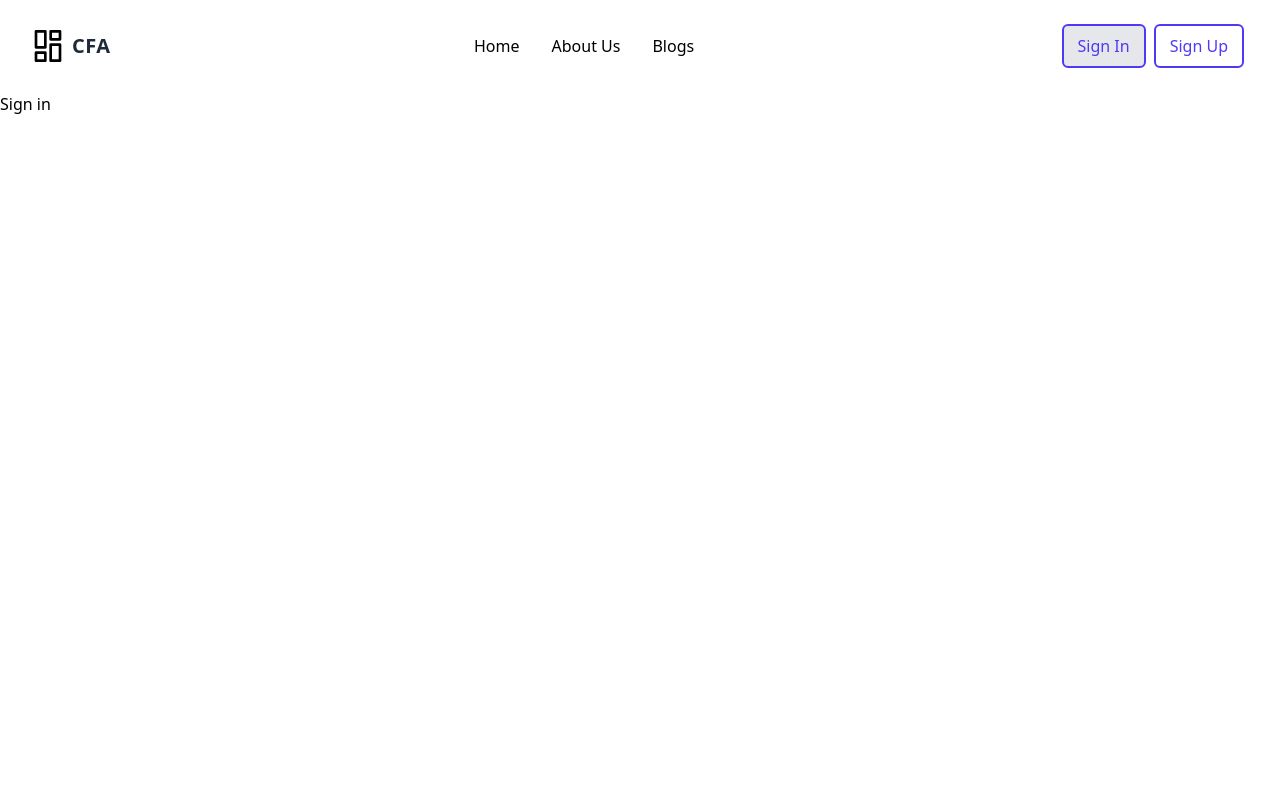
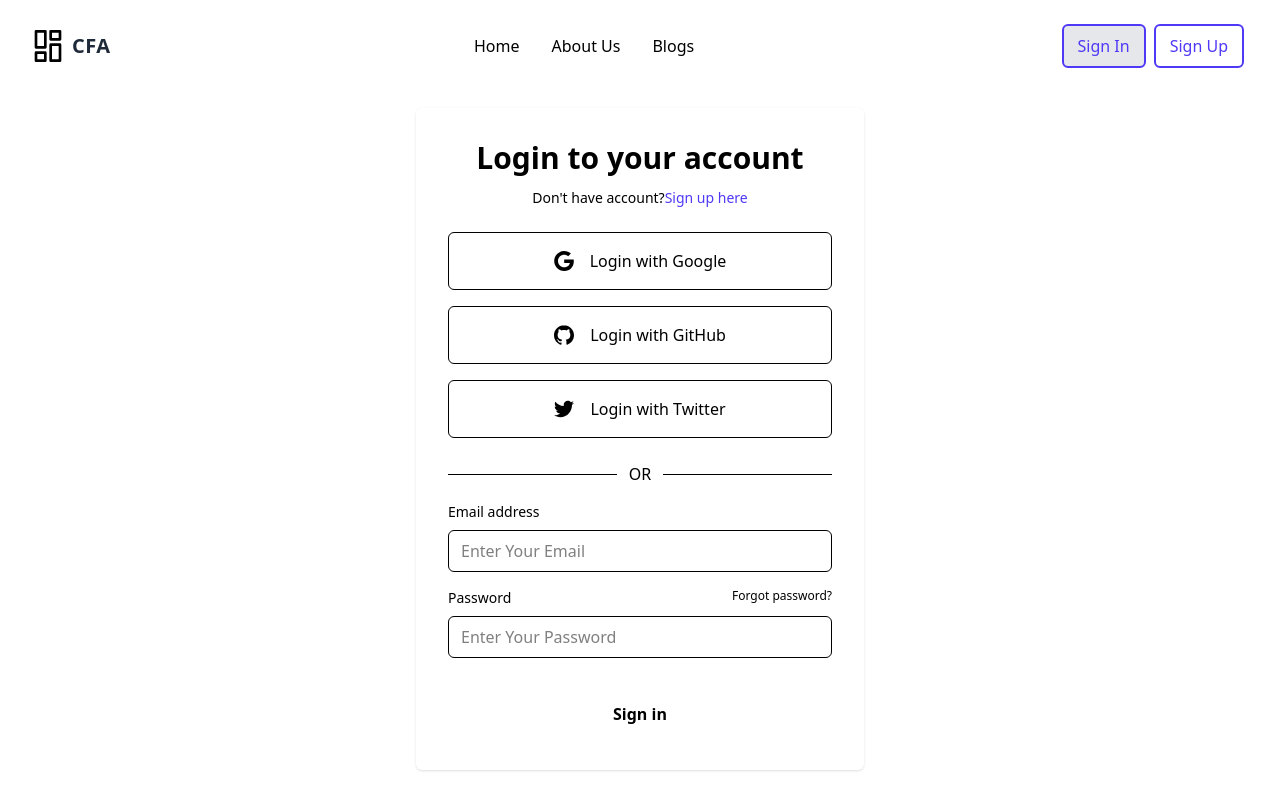
Before and after one commit to shihabuddin-dev/core-of-auth, a React (Vite) app: page /signin in a window 1280 px wide. Built offline with nearby package versions, Linux system fonts and the light colour scheme.

Commit message:
i have initialized signin and signup pages

```diff
--- a/src/components/button/Button.jsx
+++ b/src/components/button/Button.jsx
@@ -5,7 +5,7 @@
         <button
             onClick={onClick}
             onSubmit={onSubmit}
-            className={`rounded-md px-3.5 py-2 m-1 overflow-hidden relative group cursor-pointer border-2 font-medium border-indigo-600 text-indigo-600 ${className}`}>
+            className={`rounded-md px-3.5 py-1.5 md:py-2 m-1 overflow-hidden relative group cursor-pointer border-2 font-medium border-indigo-600 text-indigo-600 ${className}`}>
             <span className="absolute w-64 h-0 transition-all duration-300 origin-center rotate-45 -translate-x-20 bg-indigo-600 top-1/2 group-hover:h-64 group-hover:-translate-y-32 ease"></span>
             <span className="relative text-indigo-600 transition duration-300 group-hover:text-white ease">{label}</span>
         </button>
--- a/src/firebase/firebase.init.js
+++ b/src/firebase/firebase.init.js
@@ -9,6 +9,5 @@
     appId: "1:552464848085:web:6f9dc3ac72c871c1fdfe5c"
 };
 
-
 const app = initializeApp(firebaseConfig);
 export const auth = getAuth(app);
--- a/src/index.css
+++ b/src/index.css
@@ -1,15 +1,16 @@
-
 @import "tailwindcss";
 
 
 a.active {
   color: blue;
-  border-bottom: 2px solid blue;
-padding-bottom: 2px;
+  border-bottom: 1.8px solid blue;
+  padding-bottom: 3px;
 }
+
 a.pending {
   color: red;
 }
+
 a.transitioning {
   view-transition-name: my-transition;
 }
--- a/src/layout/Root.jsx
+++ b/src/layout/Root.jsx
@@ -6,7 +6,9 @@
     return (
         <>
             <Navbar />
-            <Outlet />
+            <div className='container mx-auto mt-4 px-4 sm:px-6 md:px-8 lg:px-10'>
+                <Outlet />
+            </div>
         </>
     );
 };
--- a/src/pages/signin/SignIn.jsx
+++ b/src/pages/signin/SignIn.jsx
@@ -1,9 +1,74 @@
+import { signInWithEmailAndPassword } from 'firebase/auth';
 import React from 'react';
+import { Link } from 'react-router';
+import { auth } from '../../firebase/firebase.init';
 
 const SignIn = () => {
+    const handleSignIn = e => {
+        e.preventDefault()
+        const email = e.target.email.value;
+        const password = e.target.password.value;
+        signInWithEmailAndPassword(auth, email, password)
+            .then((userCredential) => {
+                const user = userCredential.user;
+                console.log(user)
+            })
+            .catch((error) => {
+                const errorCode = error.code;
+                const errorMessage = error.message;
+                console.log(errorCode, errorMessage)
+            });
+
+
+    }
+
     return (
-        <div>
-                Sign in
+        <div className="w-full max-w-md mx-auto p-4 rounded-md shadow sm:p-8 dark:bg-gray-50 dark:text-gray-800">
+            <h2 className="mb-3 text-3xl font-semibold text-center">Login to your account</h2>
+            <p className="text-sm text-center dark:text-gray-600">Don't have account?
+                <Link to='/signup' className="focus:underline text-indigo-600 hover:underline">Sign up here</Link>
+            </p>
+            <div className="my-6 space-y-4">
+                <button aria-label="Login with Google" type="button" className="flex items-center justify-center w-full p-4 space-x-4 border rounded-md focus:ring-2 focus:ring-offset-1 dark:border-gray-600 focus:dark:ring-violet-600">
+                    <svg xmlns="http://www.w3.org/2000/svg" viewBox="0 0 32 32" className="w-5 h-5 fill-current">
+                        <path d="M16.318 13.714v5.484h9.078c-0.37 2.354-2.745 6.901-9.078 6.901-5.458 0-9.917-4.521-9.917-10.099s4.458-10.099 9.917-10.099c3.109 0 5.193 1.318 6.38 2.464l4.339-4.182c-2.786-2.599-6.396-4.182-10.719-4.182-8.844 0-16 7.151-16 16s7.156 16 16 16c9.234 0 15.365-6.49 15.365-15.635 0-1.052-0.115-1.854-0.255-2.651z"></path>
+                    </svg>
+                    <p>Login with Google</p>
+                </button>
+                <button aria-label="Login with GitHub" role="button" className="flex items-center justify-center w-full p-4 space-x-4 border rounded-md focus:ring-2 focus:ring-offset-1 dark:border-gray-600 focus:dark:ring-violet-600">
+                    <svg xmlns="http://www.w3.org/2000/svg" viewBox="0 0 32 32" className="w-5 h-5 fill-current">
+                        <path d="M16 0.396c-8.839 0-16 7.167-16 16 0 7.073 4.584 13.068 10.937 15.183 0.803 0.151 1.093-0.344 1.093-0.772 0-0.38-0.009-1.385-0.015-2.719-4.453 0.964-5.391-2.151-5.391-2.151-0.729-1.844-1.781-2.339-1.781-2.339-1.448-0.989 0.115-0.968 0.115-0.968 1.604 0.109 2.448 1.645 2.448 1.645 1.427 2.448 3.744 1.74 4.661 1.328 0.14-1.031 0.557-1.74 1.011-2.135-3.552-0.401-7.287-1.776-7.287-7.907 0-1.751 0.62-3.177 1.645-4.297-0.177-0.401-0.719-2.031 0.141-4.235 0 0 1.339-0.427 4.4 1.641 1.281-0.355 2.641-0.532 4-0.541 1.36 0.009 2.719 0.187 4 0.541 3.043-2.068 4.381-1.641 4.381-1.641 0.859 2.204 0.317 3.833 0.161 4.235 1.015 1.12 1.635 2.547 1.635 4.297 0 6.145-3.74 7.5-7.296 7.891 0.556 0.479 1.077 1.464 1.077 2.959 0 2.14-0.020 3.864-0.020 4.385 0 0.416 0.28 0.916 1.104 0.755 6.4-2.093 10.979-8.093 10.979-15.156 0-8.833-7.161-16-16-16z"></path>
+                    </svg>
+                    <p>Login with GitHub</p>
+                </button>
+                <button aria-label="Login with Twitter" role="button" className="flex items-center justify-center w-full p-4 space-x-4 border rounded-md focus:ring-2 focus:ring-offset-1 dark:border-gray-600 focus:dark:ring-violet-600">
+                    <svg xmlns="http://www.w3.org/2000/svg" viewBox="0 0 32 32" className="w-5 h-5 fill-current">
+                        <path d="M31.937 6.093c-1.177 0.516-2.437 0.871-3.765 1.032 1.355-0.813 2.391-2.099 2.885-3.631-1.271 0.74-2.677 1.276-4.172 1.579-1.192-1.276-2.896-2.079-4.787-2.079-3.625 0-6.563 2.937-6.563 6.557 0 0.521 0.063 1.021 0.172 1.495-5.453-0.255-10.287-2.875-13.52-6.833-0.568 0.964-0.891 2.084-0.891 3.303 0 2.281 1.161 4.281 2.916 5.457-1.073-0.031-2.083-0.328-2.968-0.817v0.079c0 3.181 2.26 5.833 5.26 6.437-0.547 0.145-1.131 0.229-1.724 0.229-0.421 0-0.823-0.041-1.224-0.115 0.844 2.604 3.26 4.5 6.14 4.557-2.239 1.755-5.077 2.801-8.135 2.801-0.521 0-1.041-0.025-1.563-0.088 2.917 1.86 6.36 2.948 10.079 2.948 12.067 0 18.661-9.995 18.661-18.651 0-0.276 0-0.557-0.021-0.839 1.287-0.917 2.401-2.079 3.281-3.396z"></path>
+                    </svg>
+                    <p>Login with Twitter</p>
+                </button>
+            </div>
+            <div className="flex items-center w-full my-4">
+                <hr className="w-full dark:text-gray-600" />
+                <p className="px-3 dark:text-gray-600">OR</p>
+                <hr className="w-full dark:text-gray-600" />
+            </div>
+            <form onSubmit={handleSignIn} className="space-y-8">
+                <div className="space-y-4">
+                    <div className="space-y-2">
+                        <label name="email" className="block text-sm">Email address</label>
+                        <input type="email" name="email" id="email" placeholder="Enter Your Email" className="w-full px-3 py-2 border rounded-md dark:border-gray-300 dark:bg-gray-50 dark:text-gray-800 focus:dark:border-violet-600" />
+                    </div>
+                    <div className="space-y-2">
+                        <div className="flex justify-between">
+                            <label name="password" className="text-sm">Password</label>
+                            <a rel="noopener noreferrer" href="#" className="text-xs hover:underline dark:text-gray-600">Forgot password?</a>
+                        </div>
+                        <input type="password" name="password" id="password" placeholder="Enter Your Password" className="w-full px-3 py-2 border rounded-md dark:border-gray-300 dark:bg-gray-50 dark:text-gray-800 focus:dark:border-violet-600" />
+                    </div>
+                </div>
+                <button type="submit" className="w-full px-8 py-3 font-semibold rounded-md dark:bg-indigo-600 dark:text-gray-50">Sign in</button>
+            </form>
         </div>
     );
 };
--- a/src/pages/signup/SignUp.jsx
+++ b/src/pages/signup/SignUp.jsx
@@ -1,9 +1,65 @@
 import React from 'react';
+import { Link } from 'react-router';
+import { createUserWithEmailAndPassword } from "firebase/auth";
+import { auth } from '../../firebase/firebase.init';
 
 const SignUp = () => {
+    const handleSignUp = e => {
+        e.preventDefault()
+        // const fullName = e.target.fullname.value;
+        const email = e.target.email.value;
+        const password = e.target.password.value;
+        // const confirmPassword = e.target.confirmPassword.value;
+        createUserWithEmailAndPassword(auth, email, password)
+            .then((userCredential) => {
+                const user = userCredential.user;
+                console.log(user)
+
+            })
+            .catch((error) => {
+                const errorCode = error.code;
+                const errorMessage = error.message;
+                console.log(errorCode, errorMessage)
+            });
+    }
     return (
-        <div>
-                Sign up
+        <div className="flex flex-col max-w-md  mx-auto p-6 rounded-md sm:p-10 dark:bg-gray-50 ">
+            <div className="mb-6 text-center">
+                <h1 className="my-3 text-4xl font-bold">Sign Up</h1>
+                <p className="text-sm dark:text-gray-600">Sign Up to access your account</p>
+            </div>
+            <form onSubmit={handleSignUp} className="space-y-6">
+                <div className="space-y-3">
+                    <div>
+                        <label className="block mb-2 text-sm">Full Name</label>
+                        <input type="text" name="fullname" placeholder="Enter Your Full Name" className="w-full px-3 py-2 border rounded-md dark:border-gray-300 dark:bg-gray-50 dark:text-gray-800" />
+                    </div>
+                    <div>
+                        <label className="block mb-2 text-sm">Email address</label>
+                        <input type="email" name="email" placeholder="Enter Your Email" className="w-full px-3 py-2 border rounded-md dark:border-gray-300 dark:bg-gray-50 dark:text-gray-800" />
+                    </div>
+                    <div>
+                        <div className="flex justify-between mb-2">
+                            <label className="text-sm">Password</label>
+                        </div>
+                        <input type="password" name="password" placeholder="Password" className="w-full px-3 py-2 border rounded-md dark:border-gray-300 dark:bg-gray-50 dark:text-gray-800" />
+                    </div>
+                    <div>
+                        <div className="flex justify-between mb-2">
+                            <label className="text-sm">Confirm Password</label>
+                        </div>
+                        <input type="password" name="confirmPassword" placeholder="Confirm Password" className="w-full px-3 py-2 border rounded-md dark:border-gray-300 dark:bg-gray-50 dark:text-gray-800" />
+                    </div>
+                </div>
+                <div className="space-y-2">
+                    <div>
+                        <button type="submit" className="w-full px-8 py-3 font-semibold rounded-md dark:bg-indigo-600 dark:text-gray-50">Sign Up</button>
+                    </div>
+                    <p className="px-6 text-sm text-center dark:text-gray-600">Already have an account?
+                        <Link to='/signin' className="hover:underline dark:text-violet-600">Sign In</Link>.
+                    </p>
+                </div>
+            </form>
         </div>
     );
 };
```
